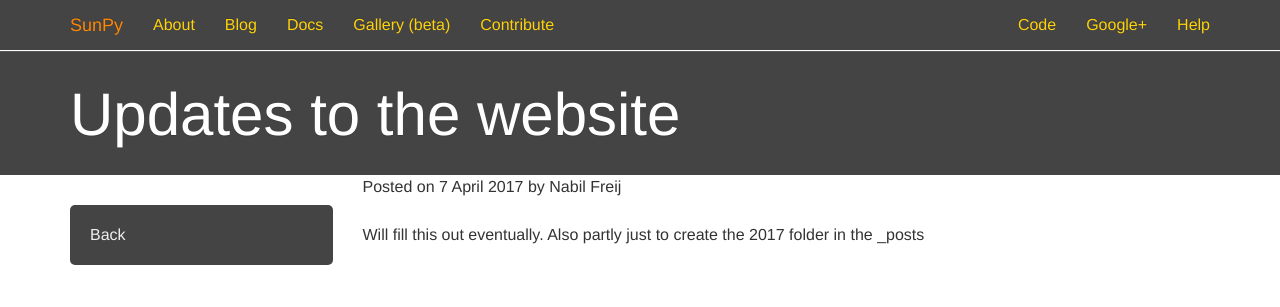
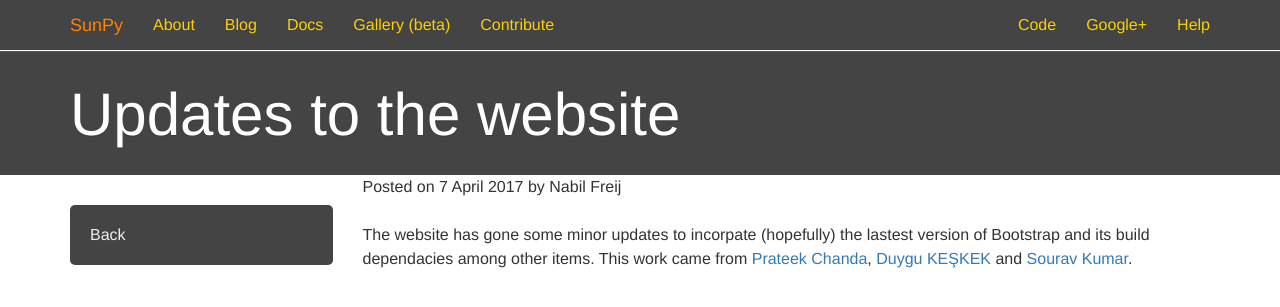
Before and after one commit to sunpy/sunpy.org, a Jekyll site: the page built from _posts/2017/2017-04-07-update.md, in a window 1280 px wide. Shown: the top 307 px of the page. Built offline with Jekyll 4.4.1, drawn with Linux system fonts in a browser that asks for light colours; comment, search, counter and statistics services are not loaded.

Commit message:
Update to the post

```diff
--- a/_posts/2017/2017-04-07-update.md
+++ b/_posts/2017/2017-04-07-update.md
@@ -4,5 +4,5 @@ title: Updates to the website
 author: Nabil Freij
 ---
 
-Will fill this out eventually.
-Also partly just to create the 2017 folder in the _posts
+The website has gone some minor updates to incorpate (hopefully) the lastest version of Bootstrap and its build dependacies among other items.
+This work came from [Prateek Chanda](https://github.com/prateekiiest), [Duygu KEŞKEK](https://github.com/DuyguKeskek) and [Sourav Kumar](souravc4).
```
